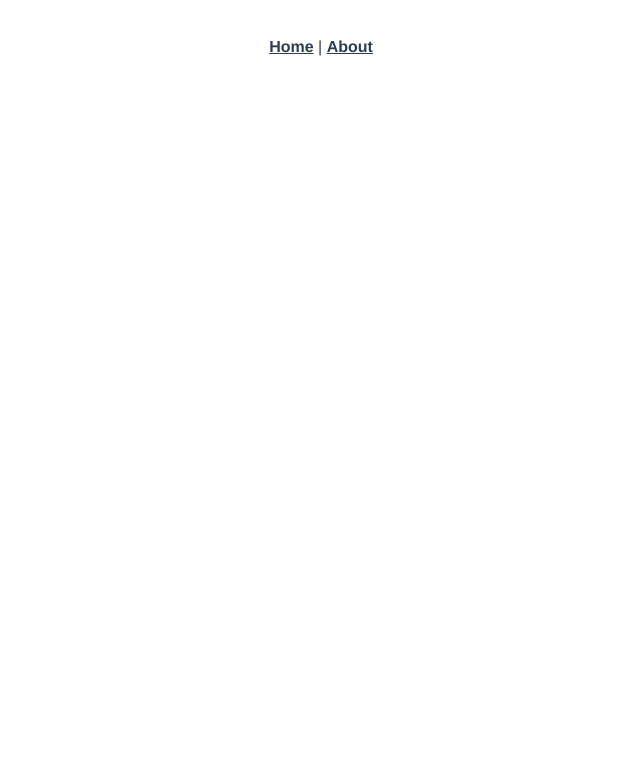
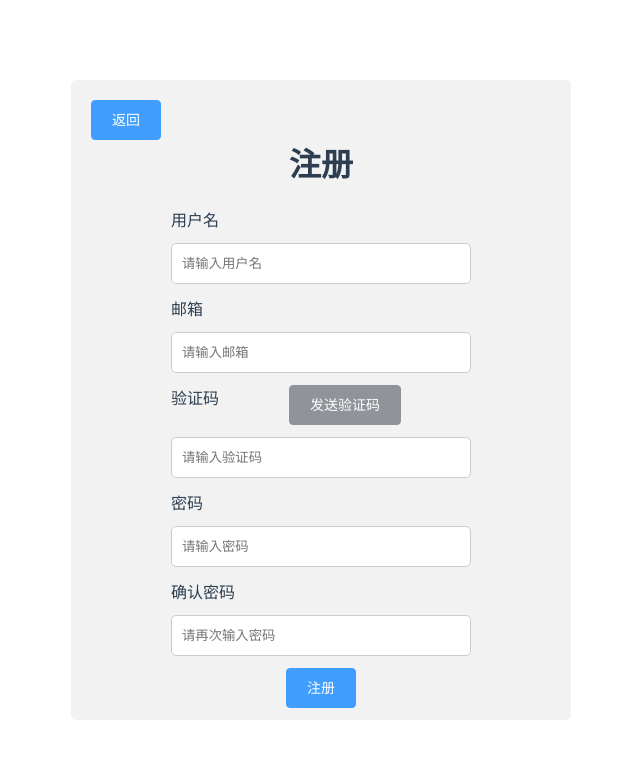
Before and after one commit to SE-Beggar/Call-Me-of-Academics-Front-End, a Vue app: page /register in a window 1280 px wide. Shown: the top 758 px of the page, without its empty margins (319-959 px from the left). Built offline with nearby package versions, Linux system fonts and the light colour scheme.

Commit message:
登录注册

```diff
--- a/package.json
+++ b/package.json
@@ -8,6 +8,7 @@
   },
   "dependencies": {
     "core-js": "^3.8.3",
+    "element-ui": "^2.15.12",
     "vue": "^2.6.14",
     "vue-router": "^3.5.1",
     "vuex": "^3.6.2"
--- a/src/App.vue
+++ b/src/App.vue
@@ -1,9 +1,5 @@
 <template>
   <div id="app">
-    <nav>
-      <router-link to="/">Home</router-link> |
-      <router-link to="/about">About</router-link>
-    </nav>
     <router-view/>
   </div>
 </template>
--- a/src/main.js
+++ b/src/main.js
@@ -1,7 +1,11 @@
 import Vue from 'vue'
+import ElementUI from 'element-ui';
+import 'element-ui/lib/theme-chalk/index.css';
 import App from './App.vue'
 import router from './router'
 import store from './store'
+
+Vue.use(ElementUI);
 
 Vue.config.productionTip = false
 
--- a/src/router/index.js
+++ b/src/router/index.js
@@ -17,6 +17,14 @@ const routes = [
     // this generates a separate chunk (about.[hash].js) for this route
     // which is lazy-loaded when the route is visited.
     component: () => import(/* webpackChunkName: "about" */ '../views/AboutView.vue')
+  },{
+    path: '/login',
+    name: 'login',
+    component: () => import('../views/Login.vue')
+  },{
+    path: '/register',
+    name: 'register',
+    component: () => import('../views/Register.vue')
   }
 ]
 
--- a/src/store/index.js
+++ b/src/store/index.js
@@ -5,6 +5,9 @@ Vue.use(Vuex)
 
 export default new Vuex.Store({
   state: {
+    islogin:false,
+    username:'',
+    email:''
   },
   getters: {
   },
--- /dev/null
+++ b/src/views/Login.vue
@@ -0,0 +1,100 @@
+<template>
+    <div>
+        <form class="form1">
+            <h1>
+                登录
+            </h1>
+            <label>邮箱</label>
+            <input v-model="email" placeholder="请输入邮箱">
+            <label>密码</label>
+            <input v-model="password" placeholder="请输入密码">
+            <el-button type="primary" @click="login">登录</el-button>
+            <el-button type="danger" @click="gotoRegister">注册</el-button>
+        </form>
+    </div>
+</template>
+<script>
+    import qs from "qs";
+    export default{
+        data(){
+            return{
+                email:"",
+                password:""
+            }
+        },
+        created(){
+            if(this.$store.state.islogin){
+                this.$message.success("您已经登录，将跳转到主页")
+                setTimeout(() => {
+                    this.$router.push('/')
+                }, 1000)
+            }
+        },
+        methods:{
+            gotoRegister(){
+                this.$router.push('/register');
+            },
+            login(){
+                if(email==""||password==""){
+                    this.$message.warning("请填写完整信息");
+                    return;
+                }
+                this.$axios({
+                    method: 'post',
+                    url: '/api/user/login/',
+                    data: qs.stringify({
+                    email: this.email,
+                    password: this.password
+                    })
+                })
+                .then(res => {
+                    switch (res.data.errno) {
+                    case 0:
+                        this.$message.success("登录成功！");
+                        this.$store.state.mailbox = res.data.email;
+                        this.$store.state.username = res.data.username;
+                        this.$store.state.islogin=true;
+                        setTimeout(() => {
+                        this.$router.push('/');
+                        }, 1000);
+                        break;
+                    case 1001:
+                        this.$message.error("密码错误!");
+                        break;
+                    case 1002:
+                        this.$message.error("用户不存在!");
+                        break;
+                    }
+                })
+                .catch(err => {
+                    console.log(err);
+                })
+            }
+        }
+    }
+</script>
+<style>
+    form.form1{
+        width:300px;
+        height:300px;
+        border-radius: 5px;
+        background-color: #f2f2f2;
+        padding: 20px 100px;
+        position:absolute;
+        top:50%;
+        left:50%;
+        transform:translate(-50%,-50%);
+    }
+    input {
+        width: 100%;
+        padding: 12px 10px;
+        margin: 12px auto;
+        display: inline-block;
+        border: 1px solid #ccc;
+        border-radius: 5px;
+        box-sizing: border-box;
+    }
+    label{
+        float:left;
+    }
+</style>
--- /dev/null
+++ b/src/views/Register.vue
@@ -0,0 +1,139 @@
+<template>
+    <div>
+        <form class="form2">
+            <el-button type="primary" class="retl" @click="gotologin">返回</el-button>
+            <br>
+            <h1>
+                 注册
+            </h1>
+            <label>用户名</label>
+            <input v-model="username" placeholder="请输入用户名">
+            <label>邮箱</label>
+            <input v-model="email" placeholder="请输入邮箱">
+            <label>验证码</label>
+            <el-button type="info" slot="append" @click="send">发送验证码</el-button>
+            <input v-model="code" placeholder="请输入验证码">
+            <label>密码</label>
+            <input v-model="password1" placeholder="请输入密码">
+            <label>确认密码</label>
+            <input v-model="password2" placeholder="请再次输入密码">
+            <el-button type="primary" @click="Register">注册</el-button>
+        </form>
+    </div>
+</template>
+<script>
+    import qs from "qs";
+    export default{
+        data(){
+            return{
+                username:"",
+                email:"",
+                code:"",
+                password1:"",
+                password2:""
+            }
+        },
+        methods:{
+            gotologin(){
+                this.$router.push('/login');
+            },
+            send(){
+                if (this.email=="") {
+                    this.$message.error("邮箱不能为空");
+                    return;
+                }
+                this.$axios({
+                    method: 'get',
+                    url: '/api/user/register/',
+                    params: {
+                    email: this.email
+                    }
+                    })
+                    .then(res => {              /* res 是 response 的缩写 */
+                    switch (res.data.errno) {
+                        case 0:
+                        this.$message.success("发送成功");
+                        break;
+                        case 2001:
+                        this.$message.error("该邮箱已注册!");
+                        break;
+                        case 2002:
+                        this.$message.error("请求方式错误!");
+                        break;
+                    }
+                    })
+                    .catch(err => {
+                    console.log(err);         /* 若出现异常则在终端输出相关信息 */
+                    })
+            },
+            Register(){
+                if(email==""||username==""||password1==""||password2==""){
+                    this.$message.warning("请填写完整信息");
+                    return;
+                }
+                if(password1!=password2){
+                    this.$message.warning("两次输入的密码应一致");
+                    return;
+                }
+                this.$axios({
+                    method: 'post',
+                    url: '/api/user/register/',
+                    data: qs.stringify({
+                    username:this.username,
+                    email: this.email,
+                    code:this.code,
+                    password: this.password1
+                    })
+                })
+                .then(res => {
+                    switch (res.data.errno) {
+                    case 0:
+                        this.$message.success("注册成功");
+                        setTimeout(() => {
+                        this.$router.push('/login');
+                        }, 1000);
+                        break;
+                    case 1001:
+                        this.$message.error("该邮箱已注册!");
+                        break;
+                    case 1002:
+                        this.$message.error("验证码错误");
+                        break;
+                    }
+                })
+                .catch(err => {
+                    console.log(err);
+                })
+            }
+        }
+    }
+</script>
+<style>
+    form.form2{
+        width:300px;
+        height:600px;
+        border-radius: 5px;
+        background-color: #f2f2f2;
+        padding: 20px 100px;
+        position:absolute;
+        top:50%;
+        left:50%;
+        transform:translate(-50%,-50%);
+    }
+    input {
+        width: 100%;
+        padding: 12px 10px;
+        margin: 12px auto;
+        display: inline-block;
+        border: 1px solid #ccc;
+        border-radius: 5px;
+        box-sizing: border-box;
+    }
+    label{
+        float:left;
+    }
+    .retl{
+        position: absolute;
+        left:20px;
+    }
+</style>
```
Also changed, not shown: 1 other file (tests, documents, lock files or other folders).
